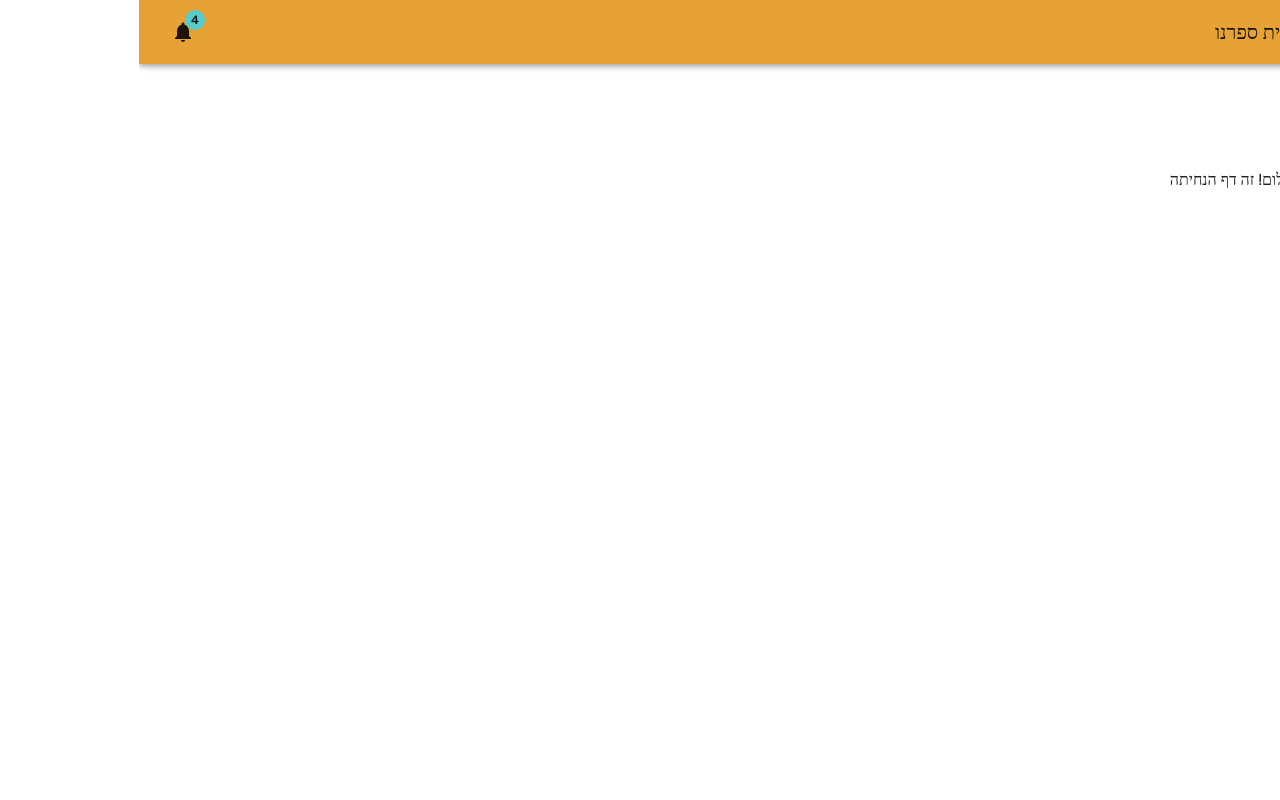
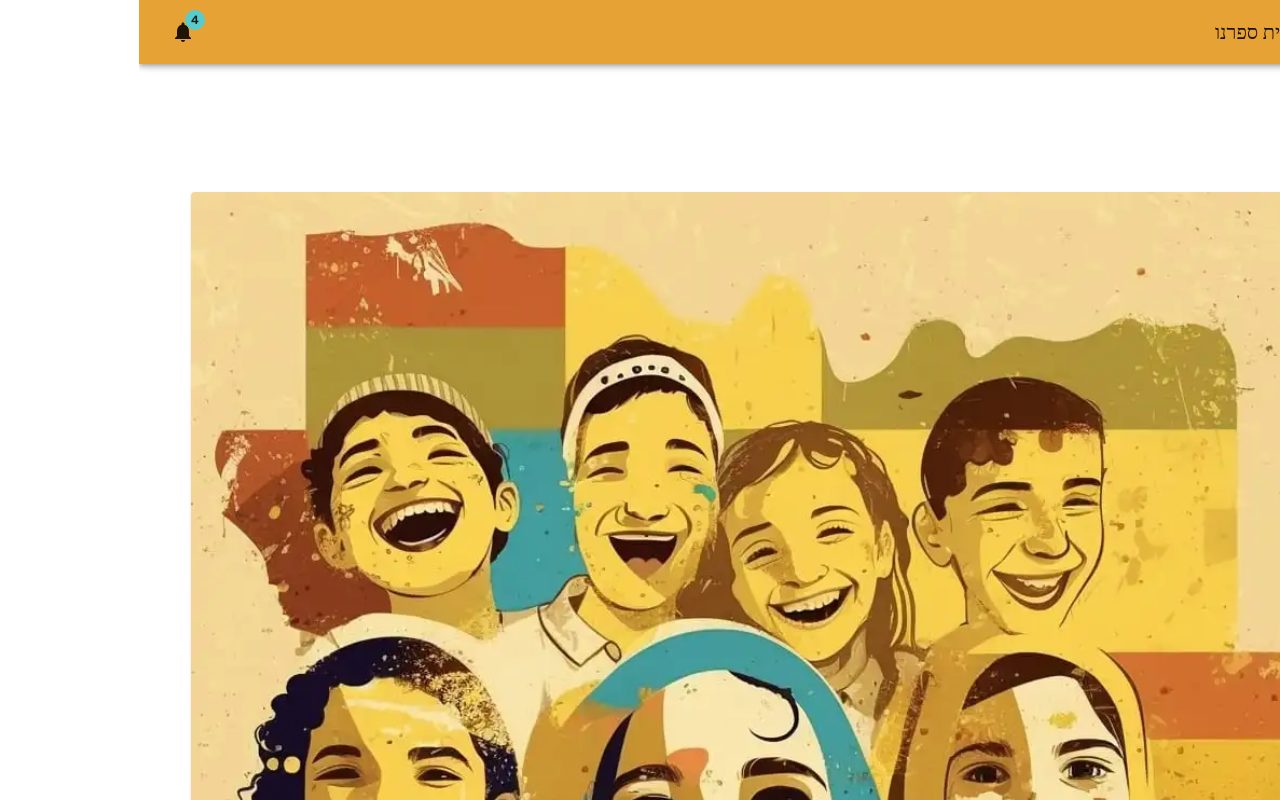
Before and after one commit to Gil-Mor97/Yes-In-Our-School, a React (Create React App) app: page / in a window 1280 px wide. Built offline with nearby package versions, Linux system fonts and the light colour scheme; no server answers.

Commit message:
landingpage!

```diff
--- a/src/components/pages/lp/LandingPage.tsx
+++ b/src/components/pages/lp/LandingPage.tsx
@@ -10,6 +10,12 @@ import Grid from "@mui/material/Grid";
 import Paper from "@mui/material/Paper";
 import Link from "@mui/material/Link";
 import theme from "../../../theme";
+import { Card, CardMedia } from "@mui/material";
+
+const locale = {
+  title: "אם גם את.ה...",
+  line1: "מודאג.ת מהתוכן שהילדים"
+};
 
 function DashboardContent() {
   return (
@@ -26,9 +32,19 @@ function DashboardContent() {
         >
           <Toolbar />
           <Container maxWidth="lg" sx={{ mt: 4, mb: 4 }}>
-            <Grid container spacing={3}>
-              <Typography>שלום! זה דף הנחיתה</Typography>
-            </Grid>
+            <Card>
+              <CardMedia
+                component="img"
+                height={"fit-content"}
+                image="/landing-page-image.webp"
+              />
+              <Typography variant="h5" sx={{ textAlign: "center" }}>
+                {locale.title}
+              </Typography>
+              <Typography paragraph="true">
+
+              </Typography>
+            </Card>
           </Container>
         </Box>
       </Box>
```
Also changed, not shown: public/landing-page-image.webp (renamed from src/assets/landing-page-image.webp).
